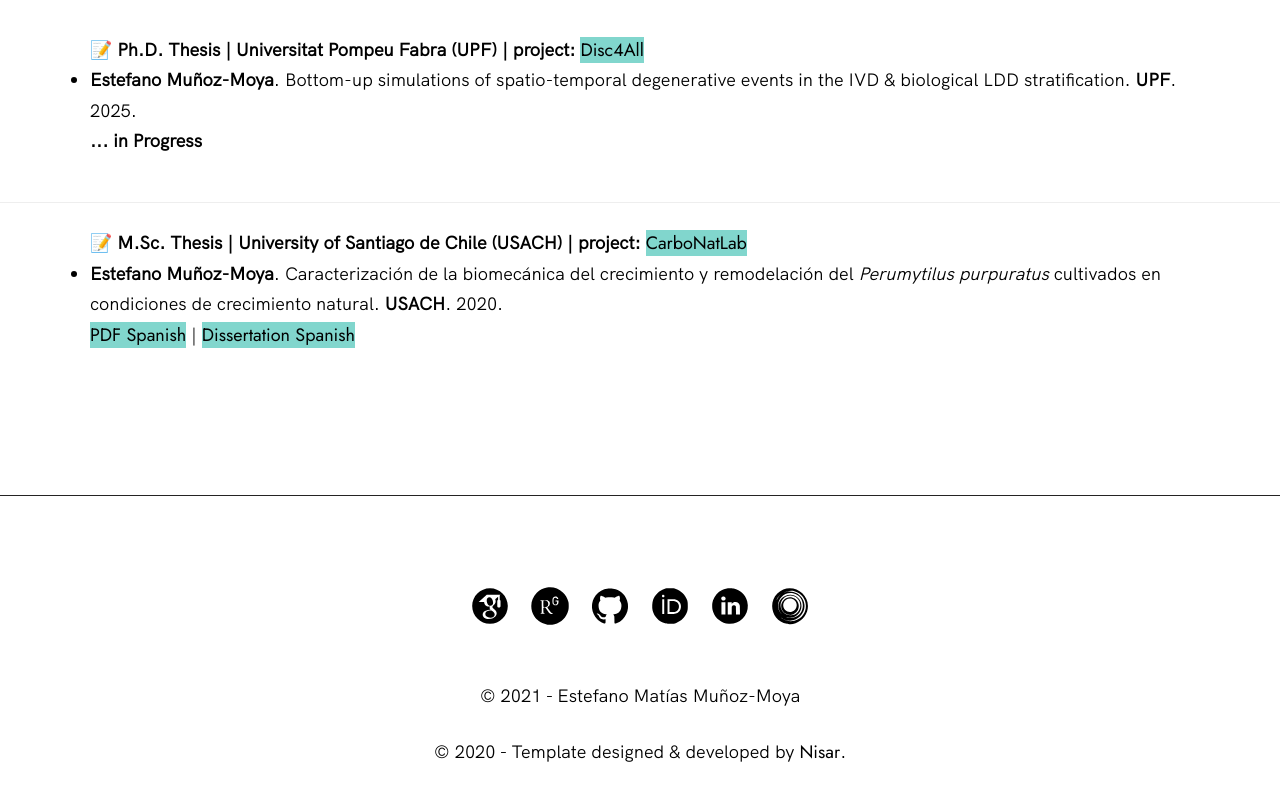
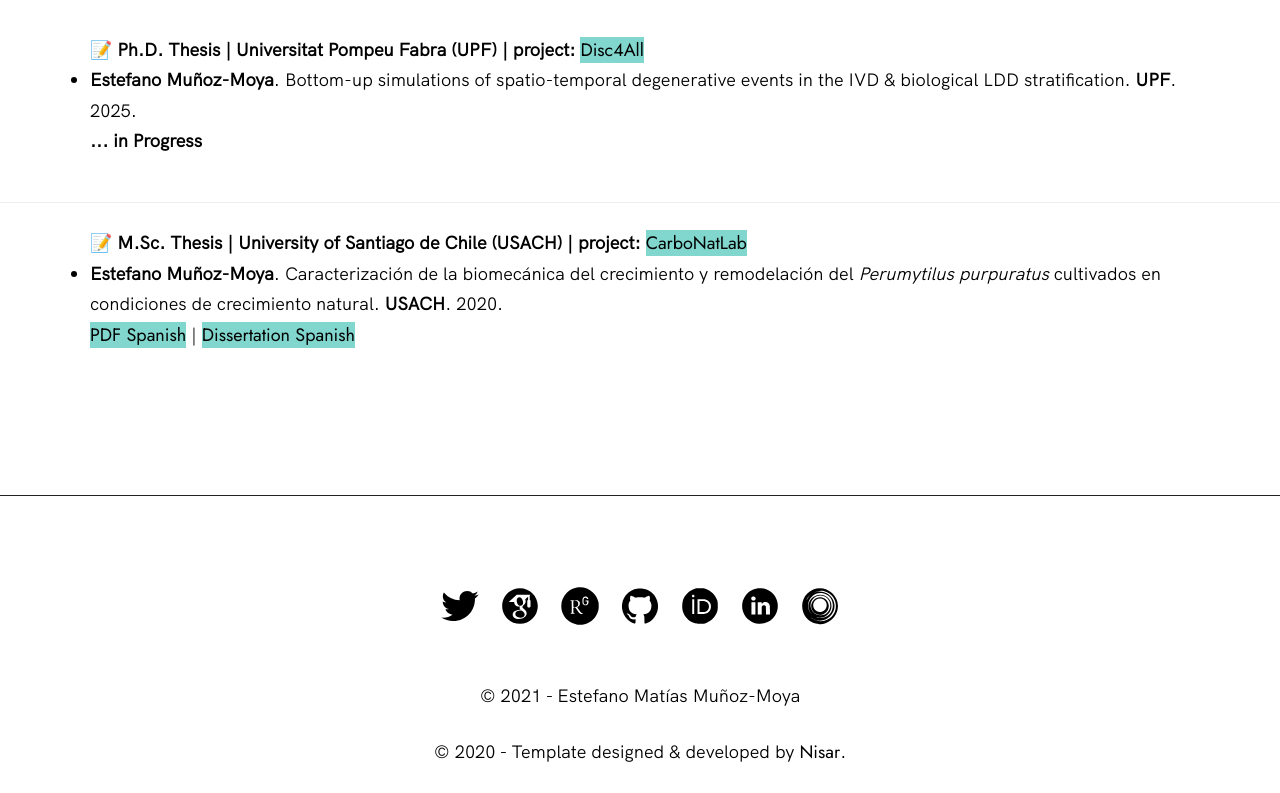
Before and after one commit to estefano23/estefano23.github.io, a plain HTML site: page publications.html in a window 1280 px wide. Shown: the part 2111-2904 px from the top of the page. Drawn offline with nearby package versions, Linux system fonts and the light colour scheme; grey boxes are pictures that could not be loaded; a script that the page names is missing.

Commit message:
Initial commit

```diff
--- a/publications.html
+++ b/publications.html
@@ -263,8 +263,15 @@
             <!-- Update the links to point to your accounts -->
             <ul class="footer__social-links">
                 <li class="footer__social-link-item">
-                    <a href="https://scholar.google.com/citations?user=eT1mgk0AAAAJ&hl"
-                        title="Link to GoogleScholar Profile" target="_blank">
+                    <a href="https://twitter.com/estefanoMunoz23" title="Link to Twitter Profile"
+                        target="_blank">
+                        <img src="./images/twitter_black.svg" class="footer__social-image" alt="Twitter">
+                    </a>
+                </li>
+
+                <li class="footer__social-link-item">
+                    <a href="https://scholar.google.com/citations?user=eT1mgk0AAAAJ&hl" title="Link to GoogleScholar Profile"
+                        target="_blank">
                         <img src="./images/googleScholar.svg" class="footer__social-image" alt="GoogleScholar">
                     </a>
                 </li>
```
Also changed, not shown: index.html (+6 -0 lines), teaching.html (+6 -0 lines), work.html (+10 -5 lines).
